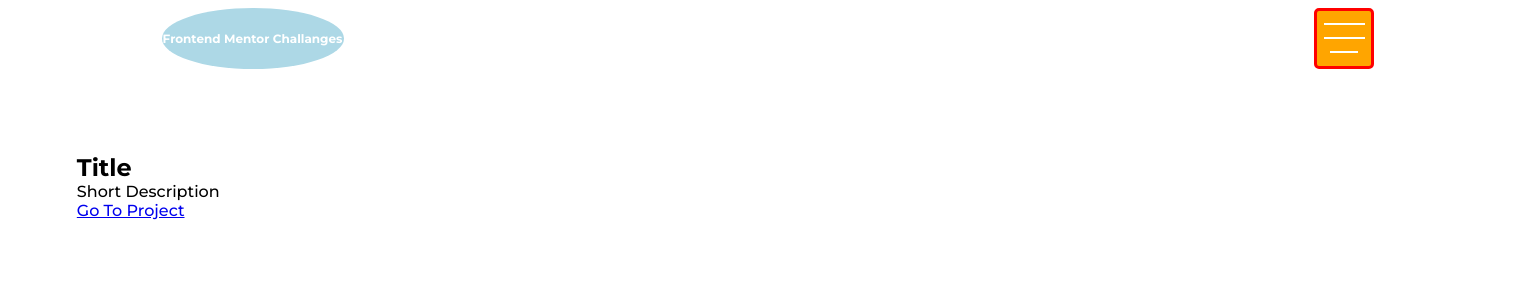
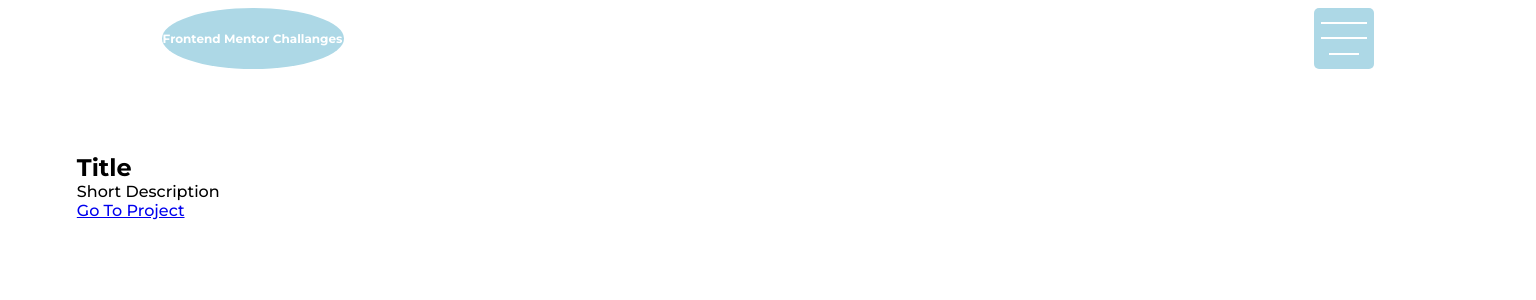
Before and after one commit to alexanderivanov2/Frontend-Mentor-Challanges, a React (Create React App) app in the folder frontend-mentor/: page / in a window 1536 px wide. Shown: the top 300 px of the page. Built offline with nearby package versions, Linux system fonts and the light colour scheme.

Commit message:
refactor navbar

```diff
--- a/frontend-mentor/src/components/header/Header.module.css
+++ b/frontend-mentor/src/components/header/Header.module.css
@@ -77,15 +77,15 @@
 }
 
 @media screen and (min-width: 500px) and (max-width: 999px) {
+  .navigationBar__titleBox {
+    width: 20%;
+  }
   .navigationBar__burger {
-    background-color: red;
-    border: 3px solid orange;
     width: 7%;
   }
 }
 @media screen and (min-width: 1000px) {
   .navigationBar__burger {
-    background-color: blue;
     width: 5%;
   }
 }
@@ -94,8 +94,4 @@
     width: 80%;
     margin: 0 auto;
   }
-  .navigationBar__burger {
-    background-color: orange;
-    border: 3px solid red;
-  }
 }/*# sourceMappingURL=Header.module.css.map */
--- a/frontend-mentor/src/components/header/_responsive.scss
+++ b/frontend-mentor/src/components/header/_responsive.scss
@@ -1,13 +1,11 @@
 @media screen and (min-width: 500px) and (max-width: 999px){
     .navigationBar {
 
-        // &__titleBox {
-        //     width: 20%;
-        // }
+        &__titleBox {
+            width: 20%;
+        }
 
         &__burger {
-            background-color: red;
-            border: 3px solid orange;
             width: 7%;
         }
     }
@@ -16,7 +14,6 @@
 @media screen and (min-width: 1000px) {
     .navigationBar {
         &__burger {
-            background-color: blue;
             width: 5%;
         }
     }
@@ -27,11 +24,4 @@
         width: 80%;
         margin: 0 auto;
     }
-    .navigationBar {
-        &__burger {
-            background-color: orange;
-            border: 3px solid red;
-            // width: 2%;
-        }
-    }
 }
```
Also changed, not shown: 1 other file (tests, documents, lock files or other folders).
